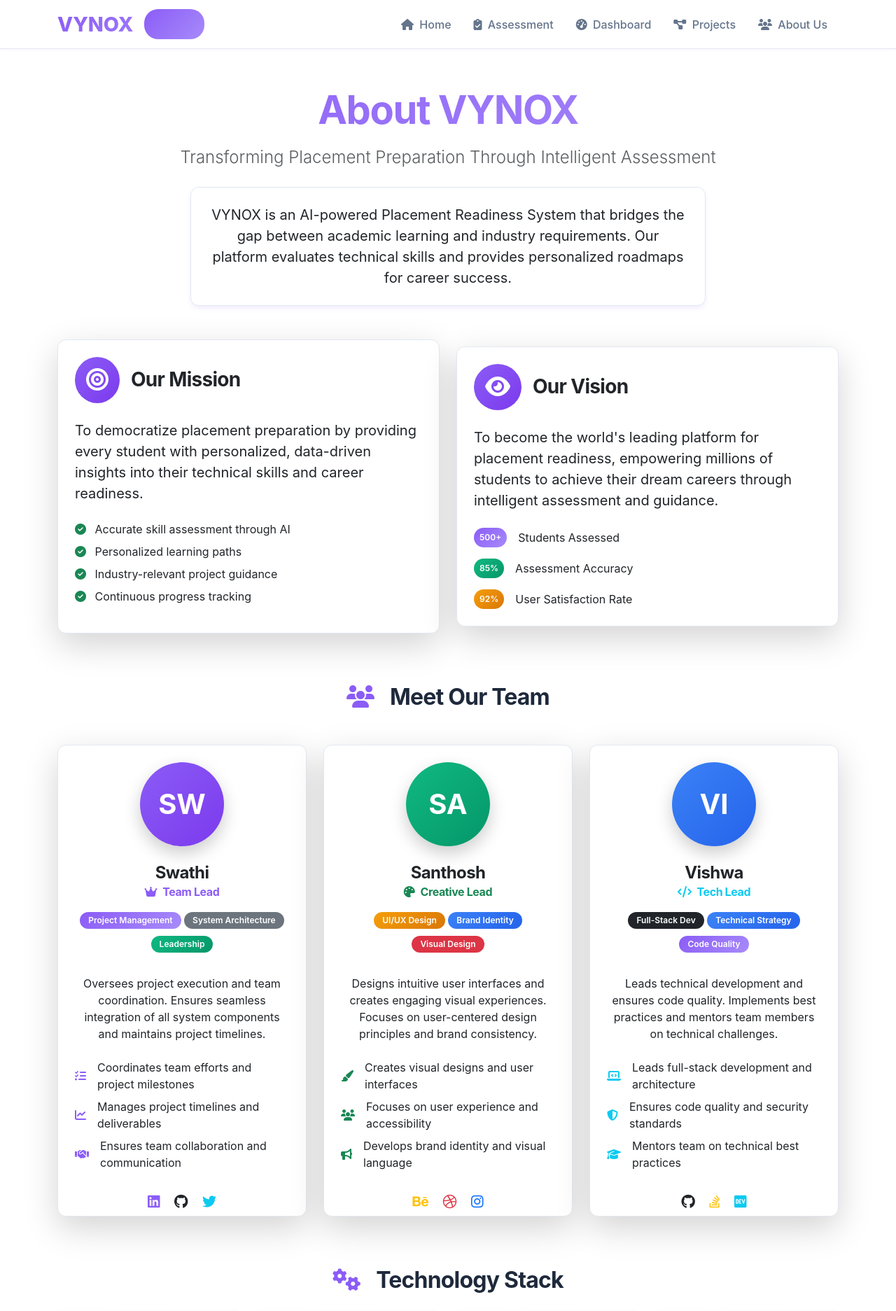
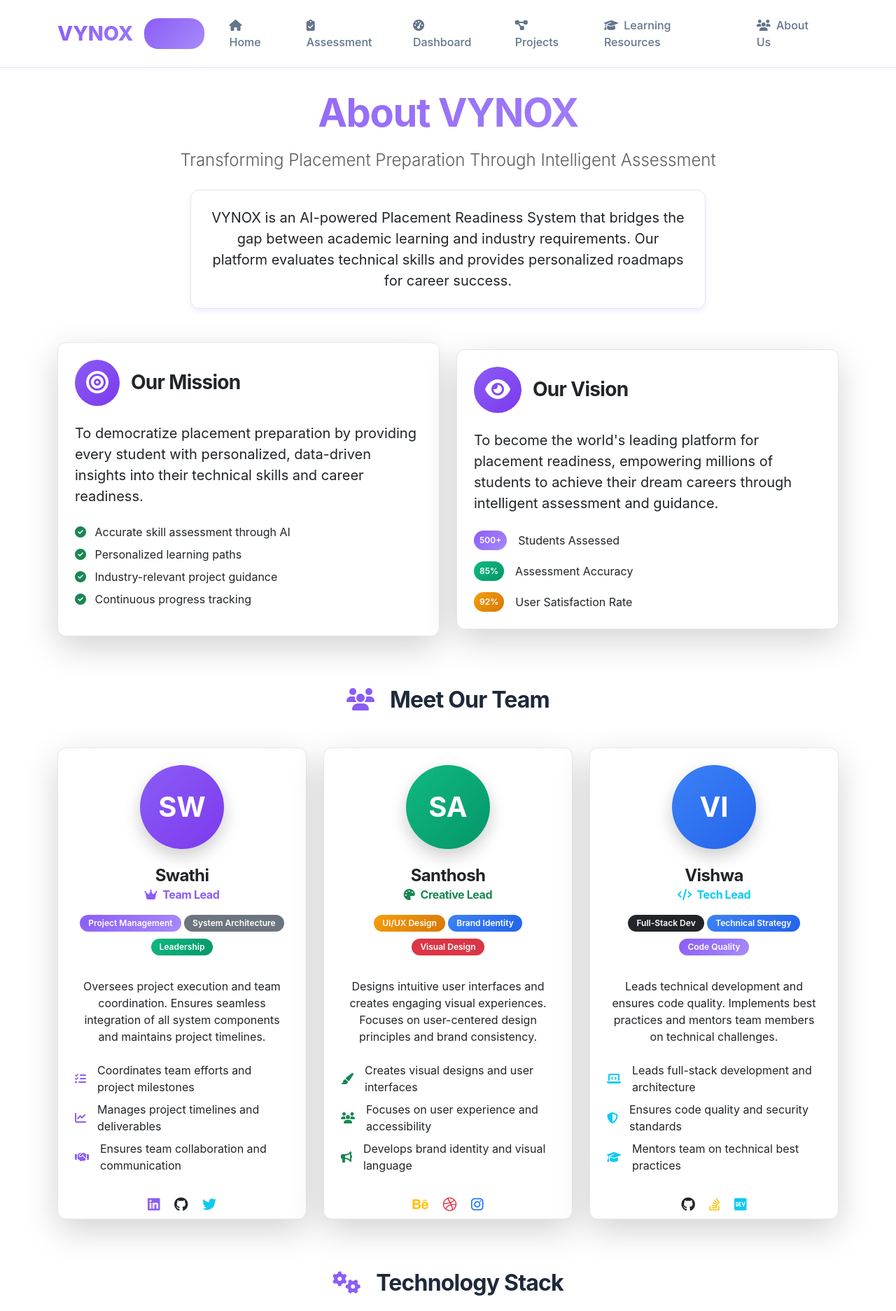
Before and after one commit to Vishwa-0/Placement-Readiness, a Python web app: template templates/about.html in a window 1280 px wide. Shown: the top 1873 px of the page at 70% size. Run offline with Jinja, Linux system fonts and the light colour scheme; the template is opened without the code that fills it, so the values that code supplies are empty.

Commit message:
Update base.html

```diff
--- a/templates/base.html
+++ b/templates/base.html
@@ -51,6 +51,7 @@
             background-color: var(--bg-primary) !important;
             color: var(--text-primary) !important;
             font-family: 'Inter', -apple-system, BlinkMacSystemFont, 'Segoe UI', Roboto, sans-serif;
+            padding-top: 80px;
         }
 
         /* Navigation */
@@ -58,6 +59,7 @@
             background-color: var(--bg-primary) !important;
             border-bottom: 1px solid var(--border-color) !important;
             box-shadow: 0 2px 4px rgba(139, 92, 246, 0.05);
+            padding: 1rem 0;
         }
 
         .navbar-brand {
@@ -73,16 +75,21 @@
             color: var(--text-secondary) !important;
             font-weight: 500;
             transition: var(--transition);
+            padding: 0.5rem 1rem !important;
+            border-radius: 8px;
+            margin: 0 0.25rem;
         }
 
         .nav-link:hover {
             color: var(--primary-color) !important;
+            background-color: var(--primary-bg) !important;
         }
 
         .nav-link.active {
             color: var(--primary-color) !important;
             background-color: var(--primary-bg) !important;
             border-radius: 8px;
+            font-weight: 600;
         }
 
         /* Cards */
@@ -309,6 +316,10 @@
                 width: 100%;
                 margin-bottom: 0.5rem;
             }
+
+            .nav-link {
+                margin: 0.25rem 0;
+            }
         }
     </style>
 
@@ -337,31 +348,46 @@
             <div class="collapse navbar-collapse" id="navbarNav">
                 <ul class="navbar-nav ms-auto">
                     <li class="nav-item">
-                        <a class="nav-link" href="{{ url_for('home') }}">
+                        <a class="nav-link {% if request.path == '/' %}active{% endif %}" href="{{ url_for('home') }}">
                             <i class="fas fa-home me-1"></i> Home
                         </a>
                     </li>
                     <li class="nav-item">
-                        <a class="nav-link" href="{{ url_for('assessment') }}">
+                        <a class="nav-link {% if request.path == '/assessment' %}active{% endif %}" href="{{ url_for('assessment') }}">
                             <i class="fas fa-clipboard-check me-1"></i> Assessment
                         </a>
                     </li>
                     <li class="nav-item">
-                        <a class="nav-link" href="{{ url_for('dashboard') }}">
+                        <a class="nav-link {% if request.path == '/dashboard' %}active{% endif %}" href="{{ url_for('dashboard') }}">
                             <i class="fas fa-tachometer-alt me-1"></i> Dashboard
                         </a>
                     </li>
                     <li class="nav-item">
-                        <a class="nav-link" href="{{ url_for('projects') }}">
+                        <a class="nav-link {% if request.path == '/projects' %}active{% endif %}" href="{{ url_for('projects') }}">
                             <i class="fas fa-project-diagram me-1"></i> Projects
                         </a>
                     </li>
+                    <!-- ADDED: Learning Resources Link -->
                     <li class="nav-item">
-                        <a class="nav-link" href="{{ url_for('about') }}">
+                        <a class="nav-link {% if request.path == '/learning-resources' %}active{% endif %}" href="{{ url_for('learning_resources') }}">
+                            <i class="fas fa-graduation-cap me-1"></i> Learning Resources
+                        </a>
+                    </li>
+                    <li class="nav-item">
+                        <a class="nav-link {% if request.path == '/about' %}active{% endif %}" href="{{ url_for('about') }}">
                             <i class="fas fa-users me-1"></i> About Us
                         </a>
                     </li>
                 </ul>
+
+                {% if 'assessment_data' in session %}
+                <div class="ms-3">
+                    <span class="badge bg-primary">
+                        <i class="fas fa-user me-1"></i>
+                        {{ session['assessment_data']['domain_name'] }}
+                    </span>
+                </div>
+                {% endif %}
             </div>
         </div>
     </nav>
@@ -429,6 +455,12 @@
                         <li class="mb-2">
                             <a href="{{ url_for('projects') }}" class="text-decoration-none text-muted">
                                 <i class="fas fa-chevron-right me-2"></i> Projects
+                            </a>
+                        </li>
+                        <!-- ADDED: Learning Resources to footer -->
+                        <li class="mb-2">
+                            <a href="{{ url_for('learning_resources') }}" class="text-decoration-none text-muted">
+                                <i class="fas fa-chevron-right me-2"></i> Learning Resources
                             </a>
                         </li>
                         <li>
```
